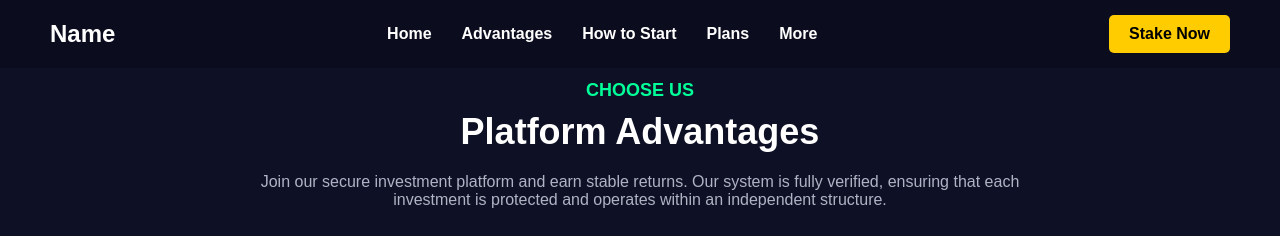
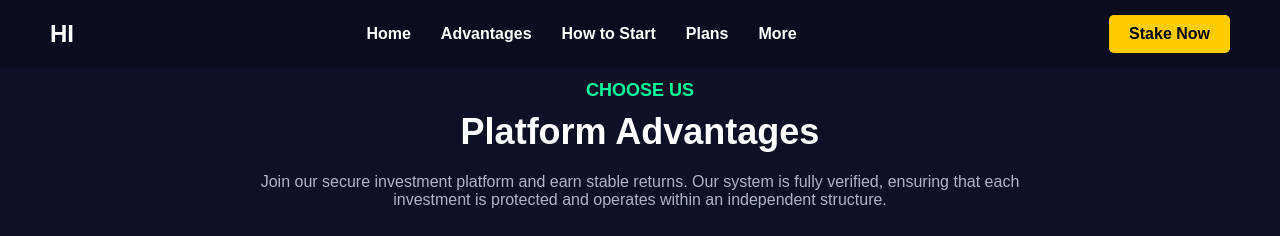
Before and after one commit to Aaryansh07/Sample, a plain HTML site: page index.html in a window 1280 px wide. Shown: the top 236 px of the page. Drawn offline with Linux system fonts and the light colour scheme.

Commit message:
Update index.html

```diff
--- a/index.html
+++ b/index.html
@@ -10,7 +10,7 @@
 
     <!-- Header -->
     <header>
-        <div class="logo">Name</div>
+        <div class="logo">HI</div>
         <nav>
             <ul>
                 <li><a href="#">Home</a></li>
```
